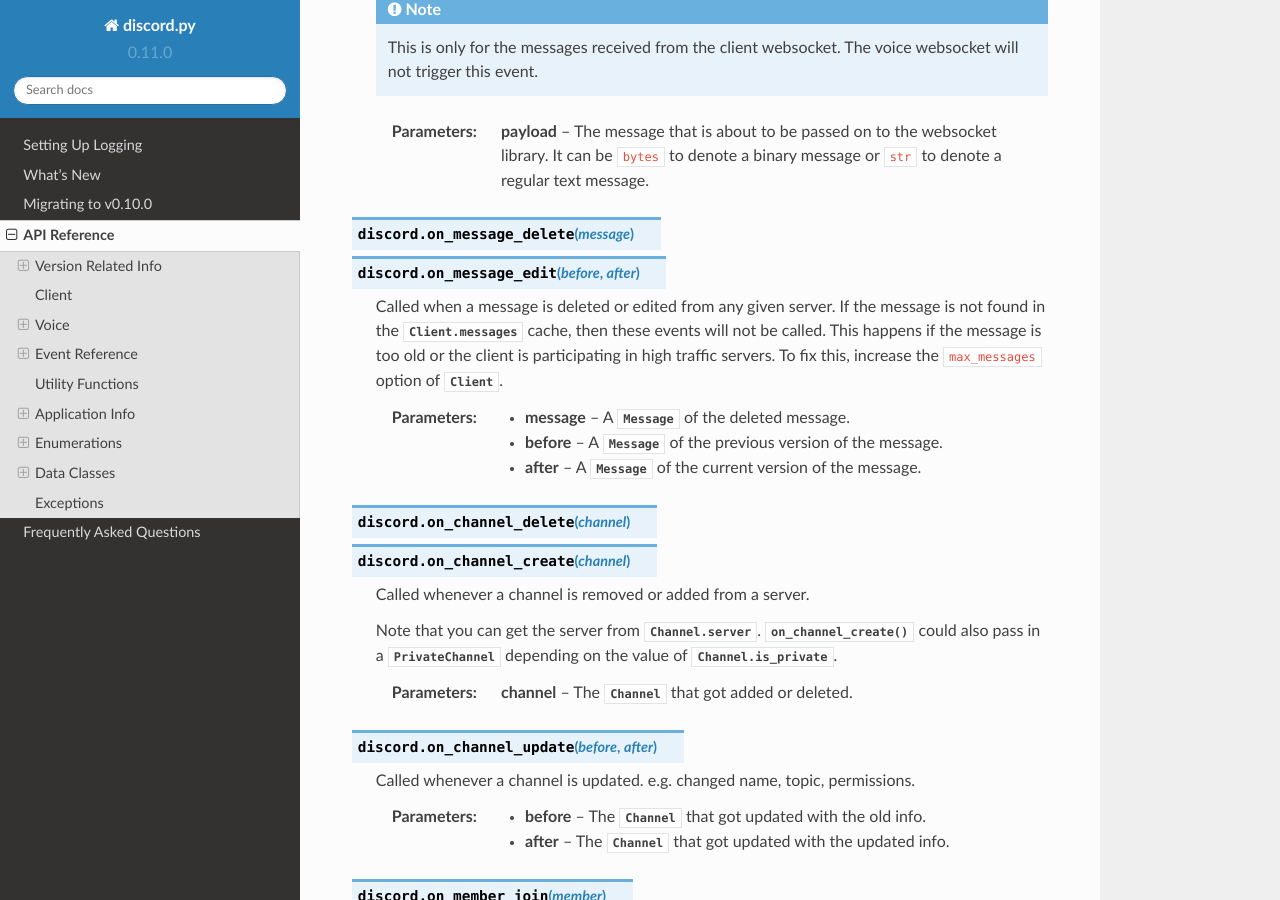
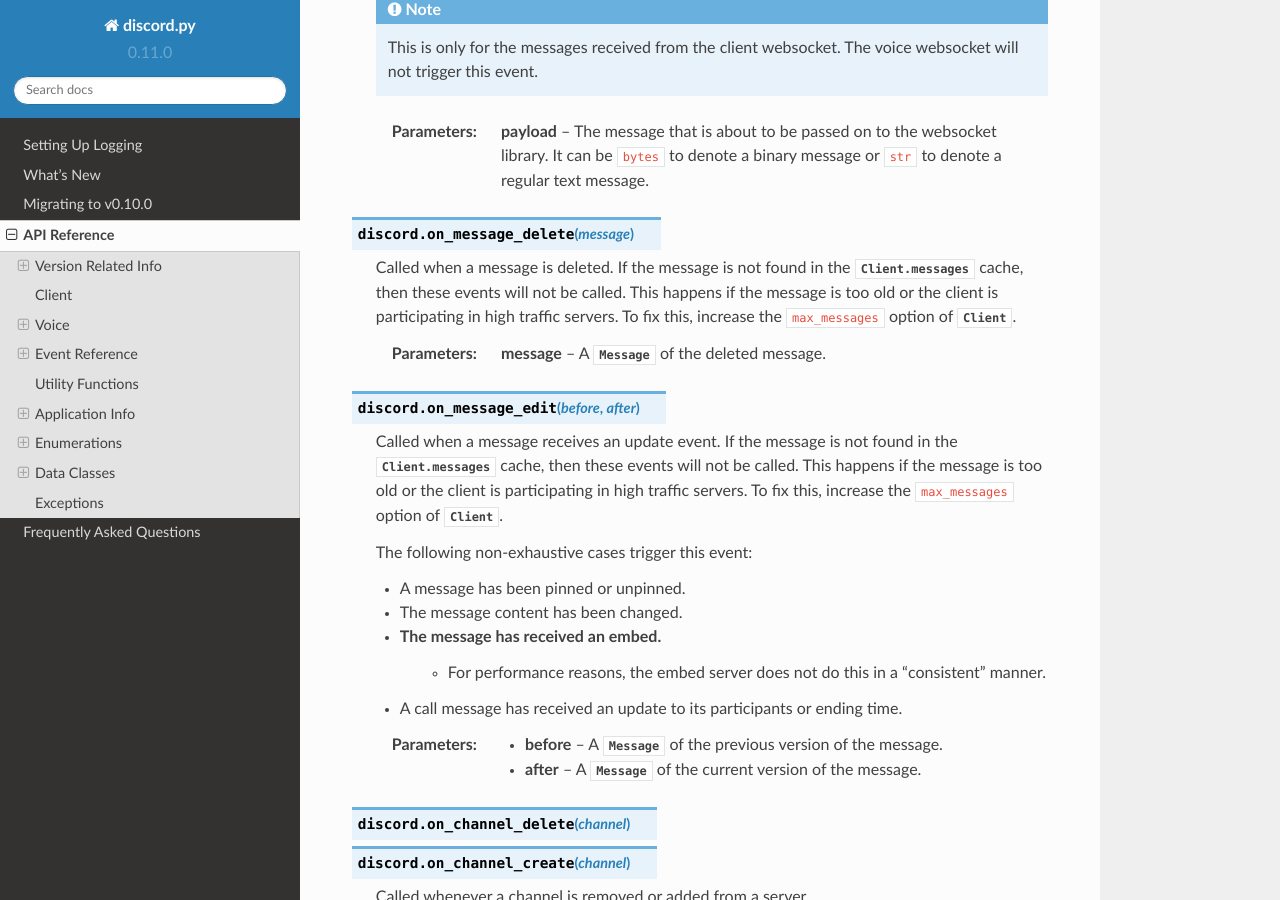
Before and after one commit to Rapptz/discord.py, a Sphinx documentation site: the page built from docs/api.rst, in a window 1280 px wide and 900 px high, scrolled down 3619 px. Built offline with Sphinx 7.4.7 and the Read the Docs theme 2.0.0, drawn with Linux system fonts in a browser that asks for light colours.

Commit message:
Explain cases where the on_message_edit event can be triggered.

```diff
--- a/docs/api.rst
+++ b/docs/api.rst
@@ -180,14 +180,30 @@
                     message or ``str`` to denote a regular text message.
 
 .. function:: on_message_delete(message)
-              on_message_edit(before, after)
 
-    Called when a message is deleted or edited from any given server. If the message is not found in the
-    :attr:`Client.messages` cache, then these events will not be called. This happens if the message
-    is too old or the client is participating in high traffic servers. To fix this, increase
-    the ``max_messages`` option of :class:`Client`.
+    Called when a message is deleted. If the message is not found in the
+    :attr:`Client.messages` cache, then these events will not be called. This
+    happens if the message is too old or the client is participating in high
+    traffic servers. To fix this, increase the ``max_messages`` option of
+    :class:`Client`.
 
     :param message: A :class:`Message` of the deleted message.
+
+.. function:: on_message_edit(before, after)
+
+    Called when a message receives an update event. If the message is not found
+    in the :attr:`Client.messages` cache, then these events will not be called.
+    This happens if the message is too old or the client is participating in high
+    traffic servers. To fix this, increase the ``max_messages`` option of :class:`Client`.
+
+    The following non-exhaustive cases trigger this event:
+
+    - A message has been pinned or unpinned.
+    - The message content has been changed.
+    - The message has received an embed.
+        - For performance reasons, the embed server does not do this in a "consistent" manner.
+    - A call message has received an update to its participants or ending time.
+
     :param before: A :class:`Message` of the previous version of the message.
     :param after: A :class:`Message` of the current version of the message.
 
```
